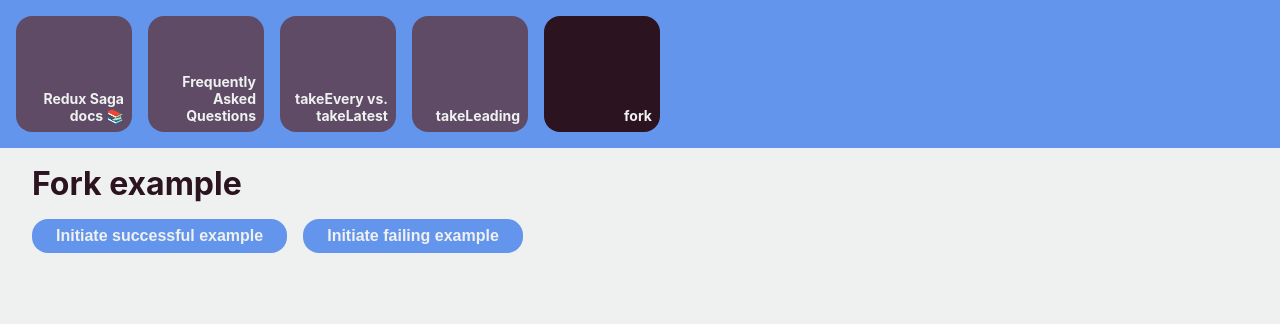
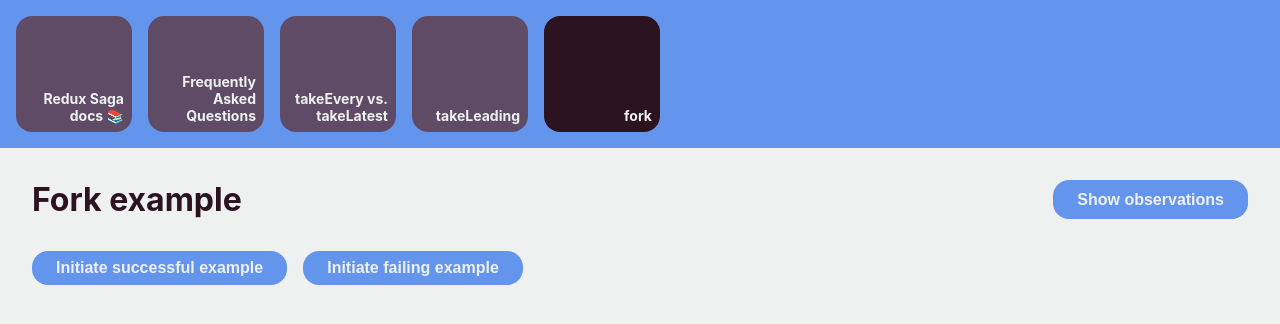
Before and after one commit to andradnl/redux-saga-playground, a React (Create React App) app: page /examples/fork in a window 1280 px wide. Shown: the top 324 px of the page. Built offline with nearby package versions, Linux system fonts and the light colour scheme.

Commit message:
Add observations section to ForkExample

```diff
--- a/src/pages/ForkExample.tsx
+++ b/src/pages/ForkExample.tsx
@@ -7,8 +7,9 @@ import { selectFork, runFork, runFailingFork } from "../redux/fork/slice";
 
 export const ForkExample = () => {
   const dispatch = useDispatch();
+  const { loading, error, success } = useSelector(selectFork);
 
-  const { loading, error, success } = useSelector(selectFork);
+  const [showObservations, setShowObservations] = React.useState(false);
 
   return (
     <>
@@ -16,7 +17,21 @@ export const ForkExample = () => {
       <div
         style={{ display: "flex", flexWrap: "wrap", gap: 16, marginTop: 16 }}
       >
-        <h1>Fork example</h1>
+        <div
+          style={{
+            display: "flex",
+            width: "100%",
+            justifyContent: "space-between",
+            padding: "16px 0",
+          }}
+        >
+          <h1>Fork example</h1>
+          <Button
+            label={`${showObservations ? "Hide" : "Show"} observations`}
+            onClick={() => setShowObservations(!showObservations)}
+          />
+        </div>
+        {showObservations && <ObservationsSection />}
         <div style={{ display: "flex", width: "100%", gap: 16 }}>
           <Button
             onClick={() => dispatch(runFork())}
@@ -34,3 +49,28 @@ export const ForkExample = () => {
     </>
   );
 };
+
+const ObservationsSection = () => (
+  <div
+    style={{
+      borderRadius: 8,
+      border: "1px solid lightgrey",
+      width: "100%",
+      padding: 16,
+    }}
+  >
+    <p>
+      In the first example, the saga successfully finishes its execution. It
+      waits for each of its 3 forked tasks to finish, before completing its own
+      execution.
+    </p>
+    <p>
+      In the second example, the first forked task is trying to make an invalid
+      API call. The second task makes a valid API call and is the first task
+      that resolves (approx. 2.03s on a slow network). The first task resolves
+      shortly after (approx. 2.06s on a slow network), but throws an error. As
+      such, the third forked task never gets to execute, because the parent saga
+      terminates once it receives the error from its first forked task.
+    </p>
+  </div>
+);
```
